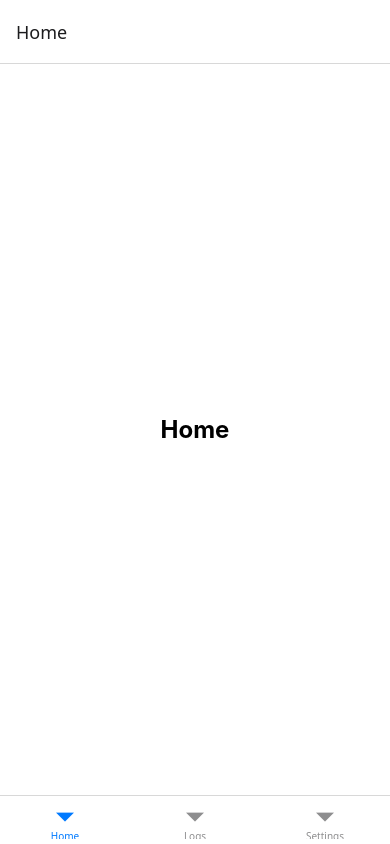
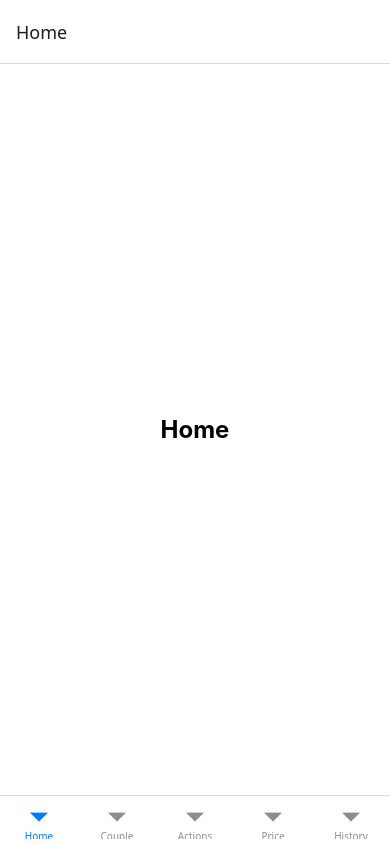
Before and after one commit to bcsnipes/octo-expo, a React Native app: screen / in a window 390 px wide. Built offline with nearby package versions, Linux system fonts and the light colour scheme.

Commit message:
Add new screens

```diff
--- a/App.tsx
+++ b/App.tsx
@@ -17,21 +17,41 @@ function HomeScreen(): React.JSX.Element {
   );
 }
 
-// Logs Screen Component
-function LogsScreen(): React.JSX.Element {
+// Couple Screen Component
+function CoupleScreen(): React.JSX.Element {
   return (
     <View style={styles.container}>
-      <Text style={styles.text}>Logs</Text>
+      <Text style={styles.text}>Couple</Text>
       <StatusBar style="auto" />
     </View>
   );
 }
 
-// Settings Screen Component
-function SettingsScreen(): React.JSX.Element {
+// Actions Screen Component
+function ActionsScreen(): React.JSX.Element {
   return (
     <View style={styles.container}>
-      <Text style={styles.text}>Settings</Text>
+      <Text style={styles.text}>Actions</Text>
+      <StatusBar style="auto" />
+    </View>
+  );
+}
+
+// Price Screen Component
+function PriceScreen(): React.JSX.Element {
+  return (
+    <View style={styles.container}>
+      <Text style={styles.text}>Price</Text>
+      <StatusBar style="auto" />
+    </View>
+  );
+}
+
+// History Screen Component
+function HistoryScreen(): React.JSX.Element {
+  return (
+    <View style={styles.container}>
+      <Text style={styles.text}>History</Text>
       <StatusBar style="auto" />
     </View>
   );
@@ -43,8 +63,10 @@ export default function App(): React.JSX.Element {
     <NavigationContainer>
       <Tab.Navigator>
         <Tab.Screen name="Home" component={HomeScreen} />
-        <Tab.Screen name="Logs" component={LogsScreen} />
-        <Tab.Screen name="Settings" component={SettingsScreen} />
+        <Tab.Screen name="Couple" component={CoupleScreen} />
+        <Tab.Screen name="Actions" component={ActionsScreen} />
+        <Tab.Screen name="Price" component={PriceScreen} />
+        <Tab.Screen name="History" component={HistoryScreen} />
       </Tab.Navigator>
     </NavigationContainer>
   );
```
